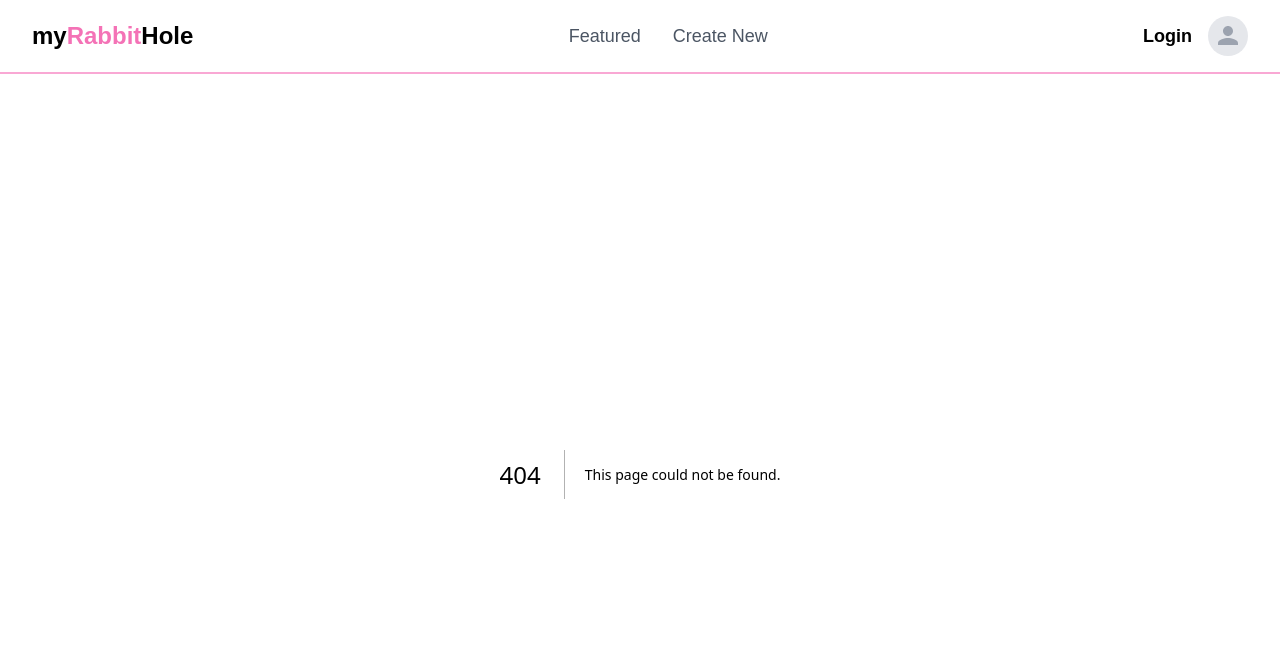
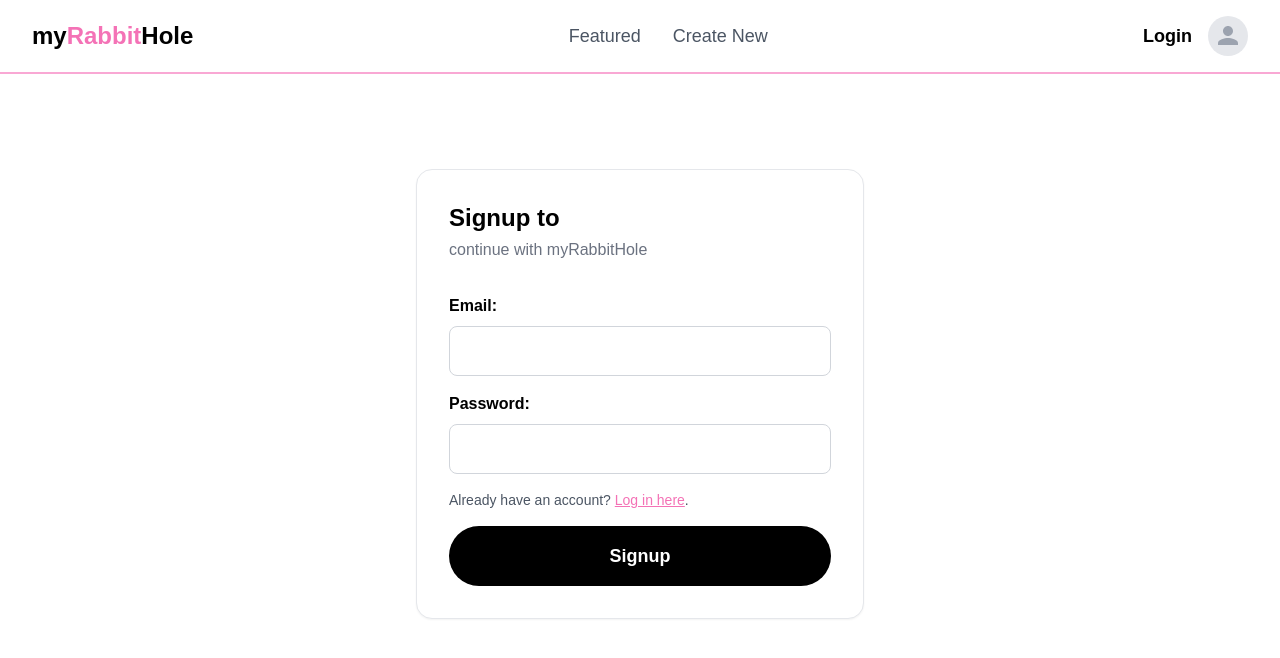
Before and after one commit to Dorghaam/myRabbitHoleCAPSTONE, a Next.js app: page /signup in a window 1280 px wide. Before the commit this address had no page. Shown: the top 658 px of the page. Built offline with nearby package versions, Linux system fonts and the light colour scheme; no server answers.

Commit message:
added login/signup form

```diff
--- /dev/null
+++ b/src/app/login/page.tsx
@@ -0,0 +1,100 @@
+"use client";
+
+// login page where users sign in with email and password
+// matches the wireframe with a centered card, email/password fields, and a link to signup
+
+import { useState } from "react";
+import { useRouter } from "next/navigation";
+import Link from "next/link";
+import { supabase } from "@/lib/supabase";
+
+export default function LoginPage() {
+  // state for the form fields and any error messages
+  const [email, setEmail] = useState("");
+  const [password, setPassword] = useState("");
+  const [error, setError] = useState("");
+  const [loading, setLoading] = useState(false);
+  const router = useRouter();
+
+  // this runs when the user clicks the login button
+  const handleLogin = async (e: React.FormEvent) => {
+    // prevent the page from refreshing when the form submits
+    e.preventDefault();
+    setError("");
+    setLoading(true);
+
+    // call supabase to sign in with email and password
+    const { error } = await supabase.auth.signInWithPassword({
+      email,
+      password,
+    });
+
+    if (error) {
+      setError(error.message);
+      setLoading(false);
+    } else {
+      // login worked, send them to the home page
+      router.push("/");
+    }
+  };
+
+  return (
+    <div className="flex items-center justify-center min-h-[80vh]">
+      <div className="w-full max-w-md p-8 bg-white rounded-2xl border border-gray-200 shadow-sm">
+        {/* heading */}
+        <h1 className="text-2xl font-bold mb-1">Login to</h1>
+        <p className="text-gray-500 mb-8">continue with myRabbitHole</p>
+
+        {/* login form */}
+        <form onSubmit={handleLogin} className="flex flex-col gap-4">
+          {/* email field */}
+          <div>
+            <label className="block font-bold mb-2">Email:</label>
+            <input
+              type="email"
+              value={email}
+              onChange={(e) => setEmail(e.target.value)}
+              className="w-full px-4 py-3 rounded-lg border border-gray-300 focus:outline-none focus:border-pink-400"
+              required
+            />
+          </div>
+
+          {/* password field */}
+          <div>
+            <label className="block font-bold mb-2">Password:</label>
+            <input
+              type="password"
+              value={password}
+              onChange={(e) => setPassword(e.target.value)}
+              className="w-full px-4 py-3 rounded-lg border border-gray-300 focus:outline-none focus:border-pink-400"
+              required
+            />
+          </div>
+
+          {/* show error if login fails */}
+          {error && (
+            <p className="text-red-500 text-sm">{error}</p>
+          )}
+
+          {/* link to signup page */}
+          <p className="text-sm text-gray-600">
+            Need an account?{" "}
+            <Link href="/signup" className="text-pink-400 underline">
+              Sign up here
+            </Link>
+            .
+          </p>
+
+          {/* login button */}
+          <button
+            type="submit"
+            disabled={loading}
+            className="w-full py-4 bg-black text-white text-lg font-bold rounded-full hover:bg-gray-800 disabled:opacity-50"
+          >
+            {loading ? "Logging in..." : "Login"}
+          </button>
+        </form>
+      </div>
+    </div>
+  );
+}
--- /dev/null
+++ b/src/app/signup/page.tsx
@@ -0,0 +1,113 @@
+"use client";
+
+// signup page where new users create an account
+// matches the wireframe with a centered card, email/password fields, and a signup button
+
+import { useState } from "react";
+import { useRouter } from "next/navigation";
+import Link from "next/link";
+import { supabase } from "@/lib/supabase";
+
+export default function SignupPage() {
+  // state for the form fields and any error/success messages
+  const [email, setEmail] = useState("");
+  const [password, setPassword] = useState("");
+  const [error, setError] = useState("");
+  const [success, setSuccess] = useState("");
+  const [loading, setLoading] = useState(false);
+  const router = useRouter();
+
+  // this runs when the user clicks the signup button
+  const handleSignup = async (e: React.FormEvent) => {
+    // prevent the page from refreshing when the form submits
+    e.preventDefault();
+    setError("");
+    setSuccess("");
+    setLoading(true);
+
+    // call supabase to create a new account
+    const { error } = await supabase.auth.signUp({
+      email,
+      password,
+    });
+
+    if (error) {
+      setError(error.message);
+      setLoading(false);
+    } else {
+      // account created, let user know to check email or redirect them
+      setSuccess("Account created! You can now log in.");
+      setLoading(false);
+      // after a short delay, send them to the login page
+      setTimeout(() => {
+        router.push("/login");
+      }, 2000);
+    }
+  };
+
+  return (
+    <div className="flex items-center justify-center min-h-[80vh]">
+      <div className="w-full max-w-md p-8 bg-white rounded-2xl border border-gray-200 shadow-sm">
+        {/* heading */}
+        <h1 className="text-2xl font-bold mb-1">Signup to</h1>
+        <p className="text-gray-500 mb-8">continue with myRabbitHole</p>
+
+        {/* signup form */}
+        <form onSubmit={handleSignup} className="flex flex-col gap-4">
+          {/* email field */}
+          <div>
+            <label className="block font-bold mb-2">Email:</label>
+            <input
+              type="email"
+              value={email}
+              onChange={(e) => setEmail(e.target.value)}
+              className="w-full px-4 py-3 rounded-lg border border-gray-300 focus:outline-none focus:border-pink-400"
+              required
+            />
+          </div>
+
+          {/* password field */}
+          <div>
+            <label className="block font-bold mb-2">Password:</label>
+            <input
+              type="password"
+              value={password}
+              onChange={(e) => setPassword(e.target.value)}
+              className="w-full px-4 py-3 rounded-lg border border-gray-300 focus:outline-none focus:border-pink-400"
+              minLength={6}
+              required
+            />
+          </div>
+
+          {/* show error if signup fails */}
+          {error && (
+            <p className="text-red-500 text-sm">{error}</p>
+          )}
+
+          {/* show success message */}
+          {success && (
+            <p className="text-green-500 text-sm">{success}</p>
+          )}
+
+          {/* link to login page */}
+          <p className="text-sm text-gray-600">
+            Already have an account?{" "}
+            <Link href="/login" className="text-pink-400 underline">
+              Log in here
+            </Link>
+            .
+          </p>
+
+          {/* signup button */}
+          <button
+            type="submit"
+            disabled={loading}
+            className="w-full py-4 bg-black text-white text-lg font-bold rounded-full hover:bg-gray-800 disabled:opacity-50"
+          >
+            {loading ? "Creating account..." : "Signup"}
+          </button>
+        </form>
+      </div>
+    </div>
+  );
+}
```
